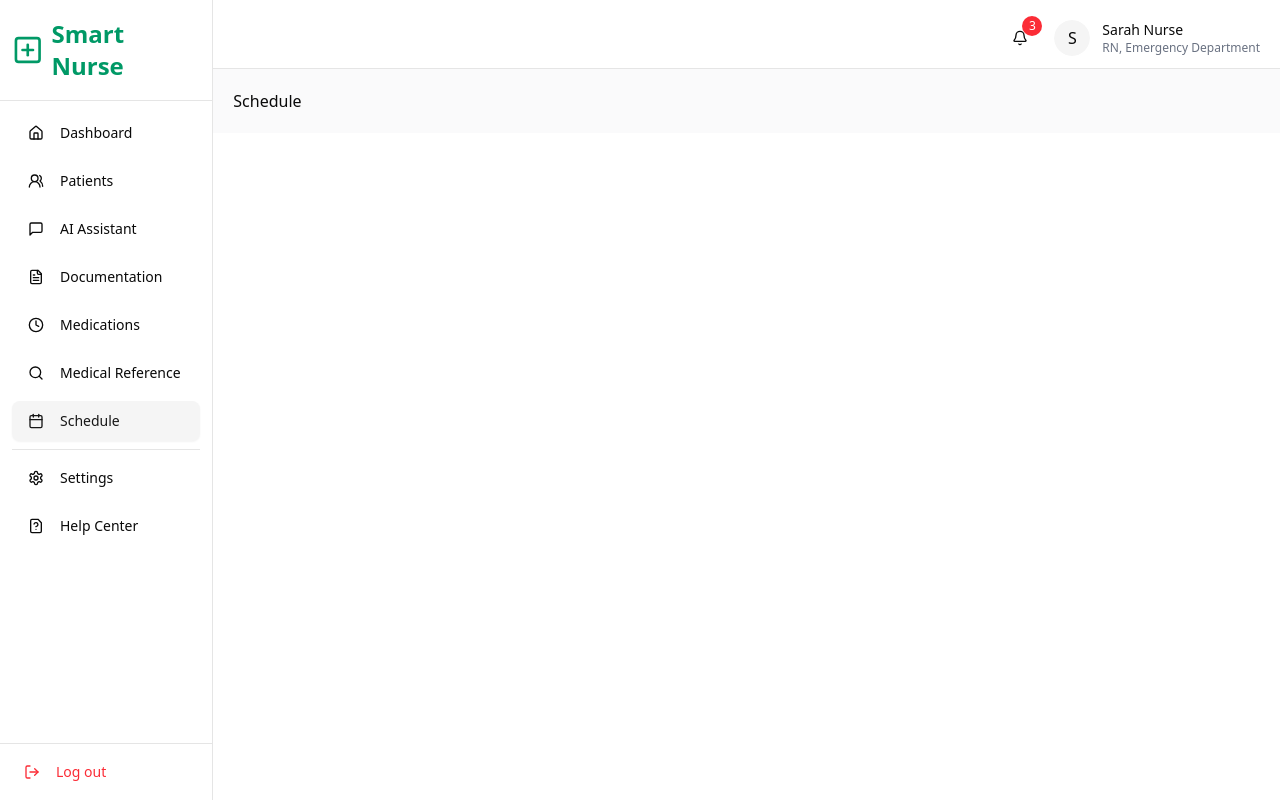
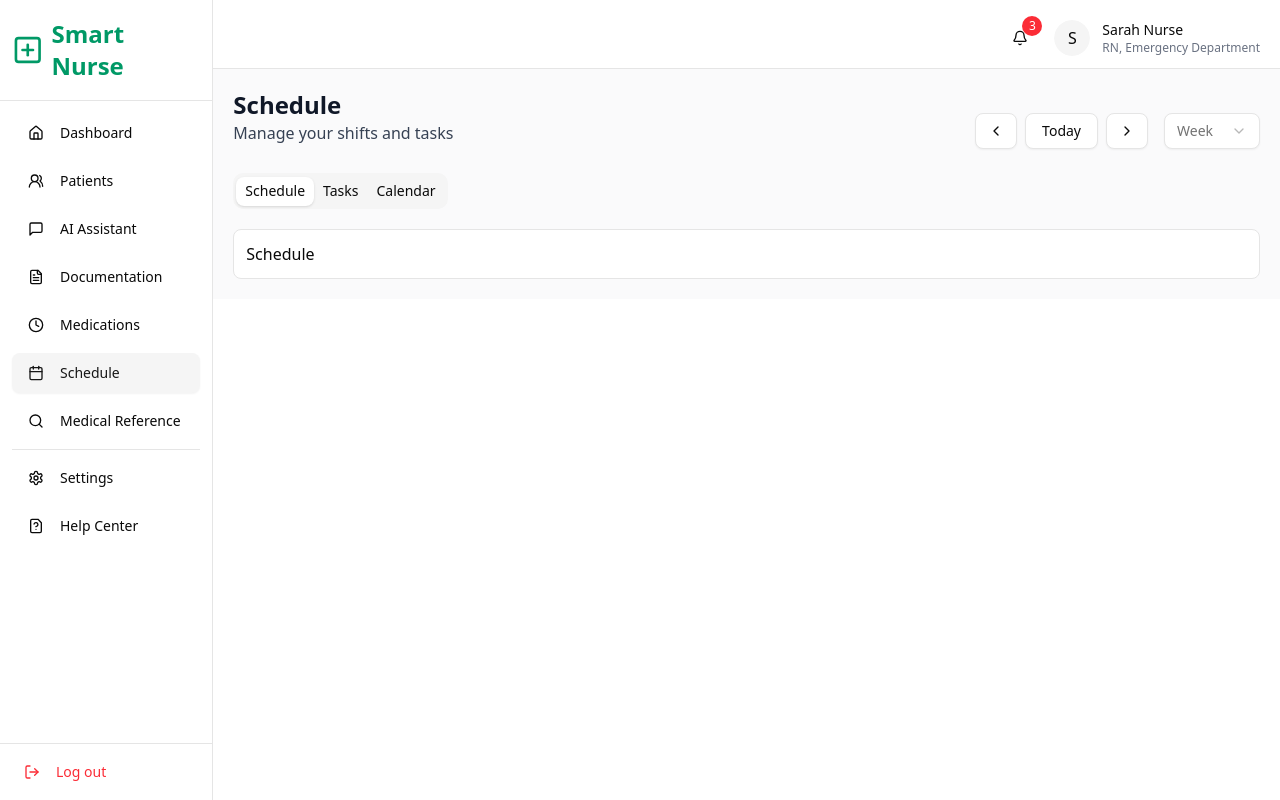
Before and after one commit to kazisolah114/smart-nurse, a Next.js app: page /dashboard/schedule in a window 1280 px wide. Built offline with nearby package versions, Linux system fonts and the light colour scheme.

Commit message:
schedule page added with task

```diff
--- a/src/app/dashboard/schedule/page.js
+++ b/src/app/dashboard/schedule/page.js
@@ -1,9 +1,10 @@
 import React from 'react';
+import SchedulePage from '@/dashboard/SchedulePage/SchedulePage';
 
 const Schedule = () => {
     return (
         <div>
-            Schedule
+            <SchedulePage />
         </div>
     );
 };
--- a/src/components/tasks/task.jsx
+++ b/src/components/tasks/task.jsx
@@ -1,6 +1,6 @@
 import React from 'react';
 import { Button } from '../ui/button';
-import { CheckCircle } from 'lucide-react';
+import { CheckCircle, Clock } from 'lucide-react';
 
 const Task = ({ task }) => {
     return (
@@ -10,14 +10,14 @@ const Task = ({ task }) => {
                 <div>
                     <div className="flex items-center gap-2">
                         <p className="font-medium">{task.title}</p>
-                        <span className={`text-xs px-2 py-0.5 rounded-full bg-slate-200`}>Upcoming</span>
+                        <span className={`text-xs px-2 py-0.5 rounded-full bg-slate-200`}>{task.status}</span>
                     </div>
-                    <p className="text-sm text-gray-500 mt-1">{task.description}</p>
+                    <p className="text-sm text-gray-500 mt-2">{task.description}</p>
                 </div>
             </div>
             <div className="sm:justify-end max-sm:border-t max-sm:pt-2 sm:text-right">
-                <p className="font-medium">{task.time}</p>
-                <Button variant="outline" size="sm" className="cursor-pointer mt-1 h-7 px-2 ">
+                <p className=" flex items-center gap-2"><Clock className='w-4 h-4' /> {task.time} • {task.duration}</p>
+                <Button variant="outline" size="sm" className="cursor-pointer mt-2 h-7 px-2 ">
                     <CheckCircle className="h-4 w-4 mr-1" />
                     Complete
                 </Button>
--- a/src/components/tasks/tasks.jsx
+++ b/src/components/tasks/tasks.jsx
@@ -7,25 +7,29 @@ const Tasks = () => {
             title: "Medication Round",
             status: "Upcoming",
             description: "Administer scheduled medications to patients in rooms 302-310",
-            time: "11:00 AM"
+            time: "08:00",
+            duration: "1 hour"
         },
         {
             title: "Team Huddle",
             status: "Upcoming",
             description: "Daily team meeting to discuss patient status and care plans",
-            time: "12:30 PM"
+            time: "09:30",
+            duration: "30 minutes"
         },
         {
             title: "Patient Discharge - Room 310",
             status: "Upcoming",
             description: "Complete discharge paperwork and patient education",
-            time: "2:00 PM"
+            time: "14:00",
+            duration: "1 hour"
         },
         {
             title: "Documentation Update",
             status: "Upcoming",
             description: "Update patient charts and care documentation",
-            time: "3:30 PM"
+            time: "18:30",
+            duration: "1 hour"
         }
     ];
     return (
--- /dev/null
+++ b/src/dashboard/SchedulePage/AddTaskDialog.jsx
@@ -0,0 +1,22 @@
+import { Button } from '@/components/ui/button';
+import { Dialog, DialogContent, DialogDescription, DialogHeader, DialogTitle, DialogTrigger } from '@/components/ui/dialog';
+import { Plus } from 'lucide-react';
+import React from 'react';
+
+const AddTaskDialog = () => {
+    return (
+        <Dialog>
+            <DialogTrigger asChild>
+                <Button  className={'bg-teal-600 hover:bg-teal-700 duration-200 cursor-pointer flex items-center gap-3'}><Plus className='w-5 h-5' /> Add task</Button>
+            </DialogTrigger>
+            <DialogContent>
+                <DialogHeader>
+                    <DialogTitle>Add new Task</DialogTitle>
+                    <DialogDescription>Create a new task for your schedule</DialogDescription>
+                </DialogHeader>
+            </DialogContent>
+        </Dialog>
+    );
+};
+
+export default AddTaskDialog;
--- /dev/null
+++ b/src/dashboard/SchedulePage/DateActions.jsx
@@ -0,0 +1,28 @@
+import React from 'react';
+import { Button } from '@/components/ui/button';
+import { Select, SelectContent, SelectItem, SelectTrigger, SelectValue } from '@/components/ui/select';
+import { ChevronLeft, ChevronRight } from 'lucide-react';
+
+const DateActions = () => {
+    return (
+        <div className="flex items-center gap-4">
+            <div className='flex items-center gap-2'>
+                <Button variant={'outline'} className={'bg-white cursor-pointer'}><ChevronLeft className='w-5 h-5' /></Button>
+                <Button variant={'outline'} className={'bg-white cursor-pointer font-medium'}>Today</Button>
+                <Button variant={'outline'} className={'bg-white cursor-pointer'}><ChevronRight className='w-5 h-5' /></Button>
+            </div>
+            <Select>
+                <SelectTrigger className={'bg-white cursor-pointer w-24 font-medium'}>
+                    <SelectValue placeholder="Week" />
+                </SelectTrigger>
+                <SelectContent>
+                    <SelectItem value="day">Day</SelectItem>
+                    <SelectItem value="week">Week</SelectItem>
+                    <SelectItem value="month">Month</SelectItem>
+                </SelectContent>
+            </Select>
+        </div>
+    );
+};
+
+export default DateActions;
--- /dev/null
+++ b/src/dashboard/SchedulePage/SchedulePage.jsx
@@ -0,0 +1,66 @@
+import React from 'react';
+import FeatureHeader from '@/components/common/FeatureHeader';
+import DateActions from './DateActions';
+import { Tabs, TabsContent, TabsList, TabsTrigger } from '@/components/ui/tabs';
+import AddTaskDialog from './AddTaskDialog';
+import Tasks from '@/components/tasks/tasks';
+import { CheckCircle } from 'lucide-react';
+
+const SchedulePage = () => {
+    return (
+        <div>
+            <div className='flex items-center justify-between'>
+                <FeatureHeader title={"Schedule"} description={"Manage your shifts and tasks"} />
+                <DateActions />
+            </div>
+            <Tabs defaultValue={"schedule"}>
+                <TabsList>
+                    <TabsTrigger value="schedule" className={'cursor-pointer'}>Schedule</TabsTrigger>
+                    <TabsTrigger value="tasks" className={'cursor-pointer'}>Tasks</TabsTrigger>
+                    <TabsTrigger value="calendar" className={'cursor-pointer'}>Calendar</TabsTrigger>
+                </TabsList>
+                <div className='bg-white rounded-md border p-3 mt-3'>
+                    <TabsContent value="schedule">
+                        Schedule
+                    </TabsContent>
+                    <TabsContent value="tasks">
+                        <div className='flex items-center justify-between mb-3'>
+                            <div className='mb-5'>
+                                <h2 className='font-semibold text-lg text-gray-900'>Task Management</h2>
+                                <p className='text-gray-700'>Organize and track your daily tasks</p>
+                            </div>
+                            <AddTaskDialog />
+                        </div>
+                        <Tabs defaultValue={"today"}>
+                            <TabsList>
+                                <TabsTrigger value="today" className={'cursor-pointer'}>Today</TabsTrigger>
+                                <TabsTrigger value="upcoming" className={'cursor-pointer'}>Upcoming</TabsTrigger>
+                                <TabsTrigger value="completed" className={'cursor-pointer'}>Completed</TabsTrigger>
+                            </TabsList>
+                            <div className=''>
+                                <TabsContent value="today">
+                                    <Tasks />
+                                </TabsContent>
+                                <TabsContent value="upcoming">
+                                    <Tasks />
+                                </TabsContent>
+                                <TabsContent value="completed">
+                                    <div className='w-full flex flex-col items-center justify-center my-5'>
+                                        <CheckCircle className='w-10 h-10 text-gray-500 mb-3' />
+                                        <h5 className='font-medium text-gray-800 mb-1'>No Completed Tasks</h5>
+                                        <p className='text-gray-700'>You haven't completed any tasks yet today.</p>
+                                    </div>
+                                </TabsContent>
+                            </div>
+                        </Tabs>
+                    </TabsContent>
+                    <TabsContent value="calendar">
+                        Calendar
+                    </TabsContent>
+                </div>
+            </Tabs>
+        </div>
+    );
+};
+
+export default SchedulePage;
--- a/src/dashboard/Sidebar/Navbar.jsx
+++ b/src/dashboard/Sidebar/Navbar.jsx
@@ -5,7 +5,7 @@ import { Calendar, Clock, FileQuestion, FileText, Home, MessageSquare, Search, S
 import { Button } from '@/components/ui/button';
 import Link from 'next/link';
 
-const Navbar = ({ setShowSidebar = () => {} }) => {
+const Navbar = ({ setShowSidebar = () => { } }) => {
     const pathname = usePathname();
     const navItems = [
         { name: "Dashboard", href: "/dashboard", icon: Home },
@@ -13,8 +13,8 @@ const Navbar = ({ setShowSidebar = () => {} }) => {
         { name: "AI Assistant", href: "/dashboard/assistant", icon: MessageSquare },
         { name: "Documentation", href: "/dashboard/documentation", icon: FileText },
         { name: "Medications", href: "/dashboard/medications", icon: Clock },
+        { name: "Schedule", href: "/dashboard/schedule", icon: Calendar },
         { name: "Medical Reference", href: "/dashboard/reference", icon: Search },
-        { name: "Schedule", href: "/dashboard/schedule", icon: Calendar },
         { name: "Settings", href: "/dashboard/settings", icon: Settings },
         { name: "Help Center", href: "/dashboard/help", icon: FileQuestion },
     ]
```
